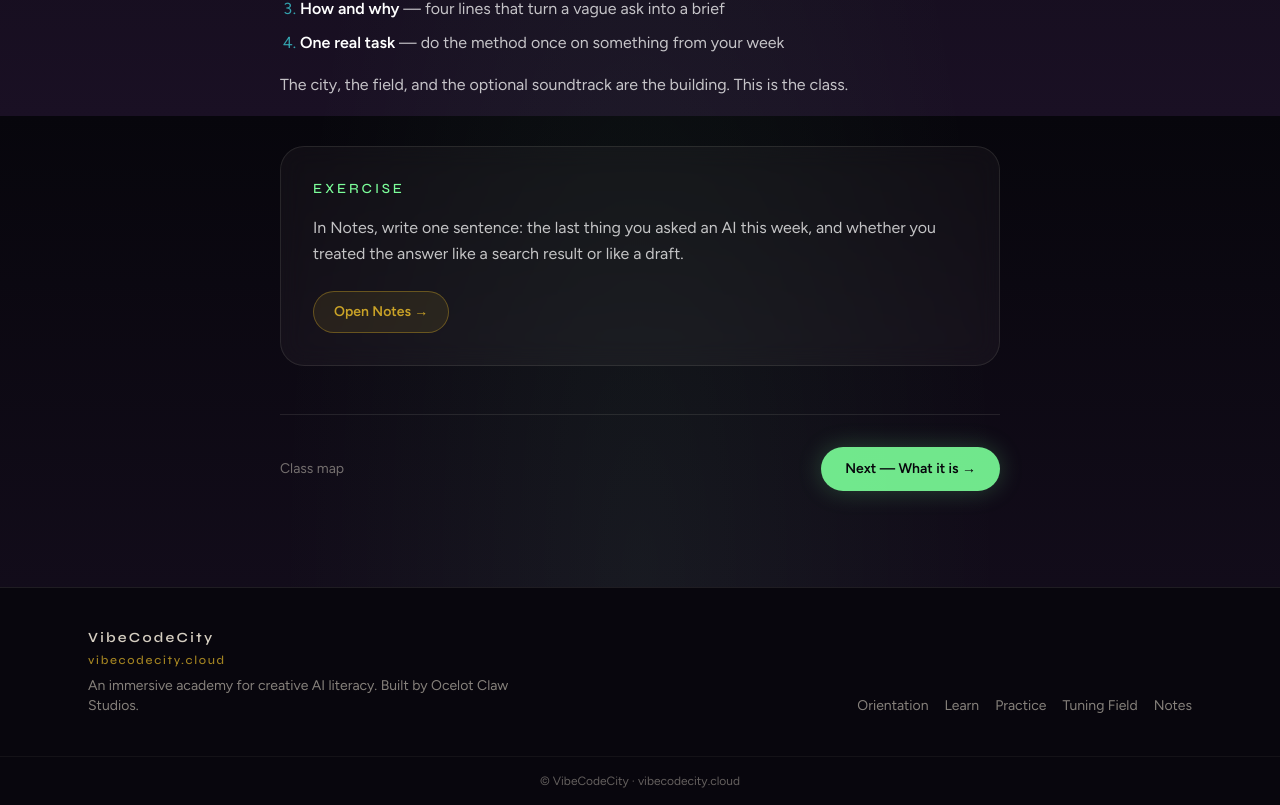
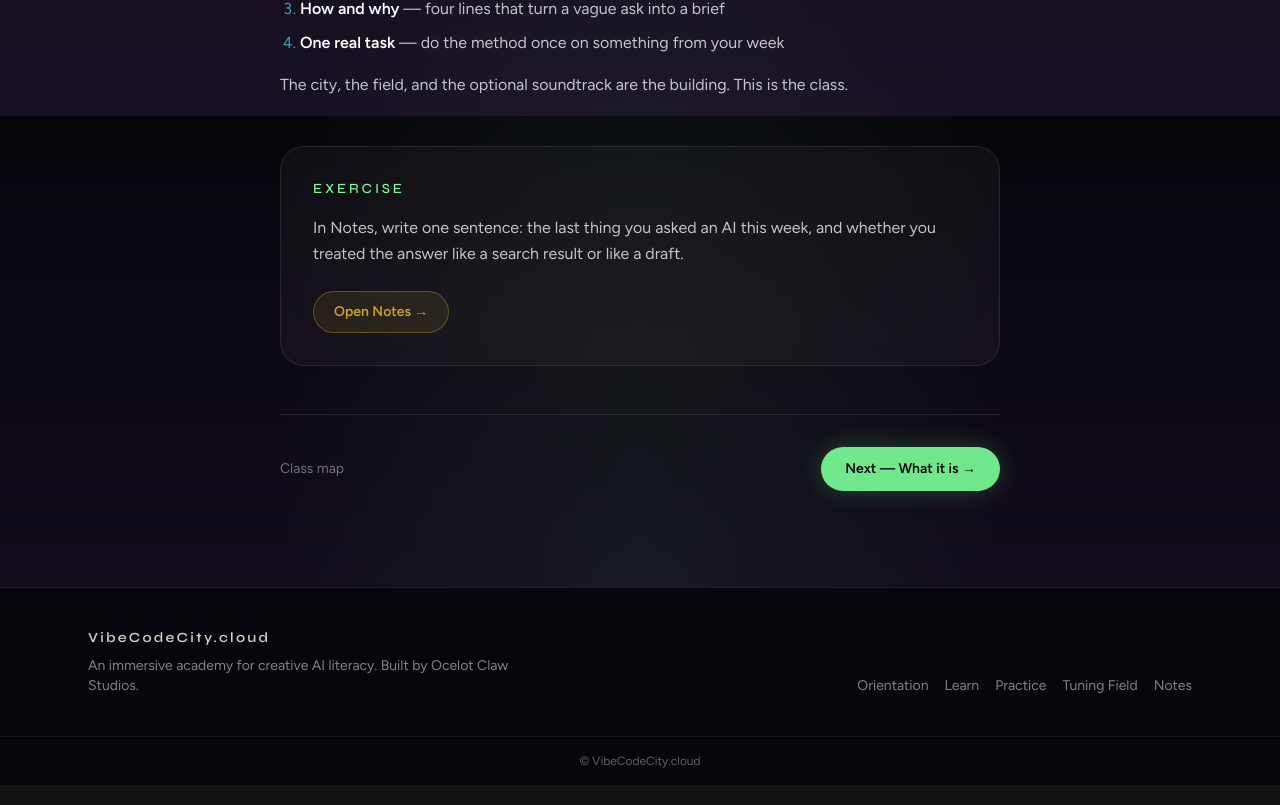
Before and after one commit to WisemanfromtheHighlands/VibeCodeCity, a Next.js app: page /orientation in a window 1280 px wide. Shown: the part 1484-2289 px from the top of the page. Built offline with nearby package versions, Linux system fonts and the light colour scheme.

Commit message:
brand: enforce VibeCodeCity.cloud / vibecodecity.cloud everywhere user-facing

```diff
--- a/src/app/layout.tsx
+++ b/src/app/layout.tsx
@@ -21,16 +21,16 @@ const figtree = Figtree({
 
 export const metadata: Metadata = {
   title: {
-    default: "VibeCodeCity — Creative AI Literacy Academy",
-    template: "%s · VibeCodeCity",
+    default: "VibeCodeCity.cloud — Creative AI Literacy Academy",
+    template: "%s · VibeCodeCity.cloud",
   },
   description:
     "An immersive academy for creative AI literacy, built for minds that think differently. Learn to wield AI as a tool. Drop into deeper creative states through intentional sound and entrainment.",
   metadataBase: new URL("https://vibecodecity.cloud"),
   openGraph: {
-    title: "VibeCodeCity",
+    title: "VibeCodeCity.cloud",
     description: "Immersive academy for creative AI literacy.",
-    siteName: "VibeCodeCity",
+    siteName: "VibeCodeCity.cloud",
     type: "website",
   },
 };
--- a/src/app/orientation/page.tsx
+++ b/src/app/orientation/page.tsx
@@ -5,7 +5,7 @@ import { lessons } from "@/lib/lessons";
 export const metadata: Metadata = {
   title: "Orientation",
   description:
-    "What this is, before you touch anything — the VibeCodeCity literacy class map.",
+    "What this is, before you touch anything — the VibeCodeCity.cloud literacy class map.",
 };
 
 export default function OrientationPage() {
--- a/src/components/Footer.tsx
+++ b/src/components/Footer.tsx
@@ -6,10 +6,7 @@ export function Footer() {
       <div className="mx-auto flex max-w-6xl flex-col gap-4 px-4 py-10 sm:flex-row sm:items-end sm:justify-between sm:px-6">
         <div>
           <p className="font-display text-sm font-semibold tracking-[0.16em] text-paper/90">
-            VibeCodeCity
-          </p>
-          <p className="mt-1 font-display text-xs tracking-[0.14em] text-gold/80">
-            vibecodecity.cloud
+            VibeCodeCity.cloud
           </p>
           <p className="mt-2 max-w-md text-sm text-paper/55">
             An immersive academy for creative AI literacy. Built by Ocelot Claw Studios.
@@ -34,7 +31,7 @@ export function Footer() {
         </div>
       </div>
       <div className="border-t border-paper/5 px-4 py-4 text-center text-xs text-paper/40 sm:px-6">
-        © VibeCodeCity · vibecodecity.cloud
+        © VibeCodeCity.cloud
       </div>
     </footer>
   );
```
Also changed, not shown: 1 other file (tests, documents, lock files or other folders).
